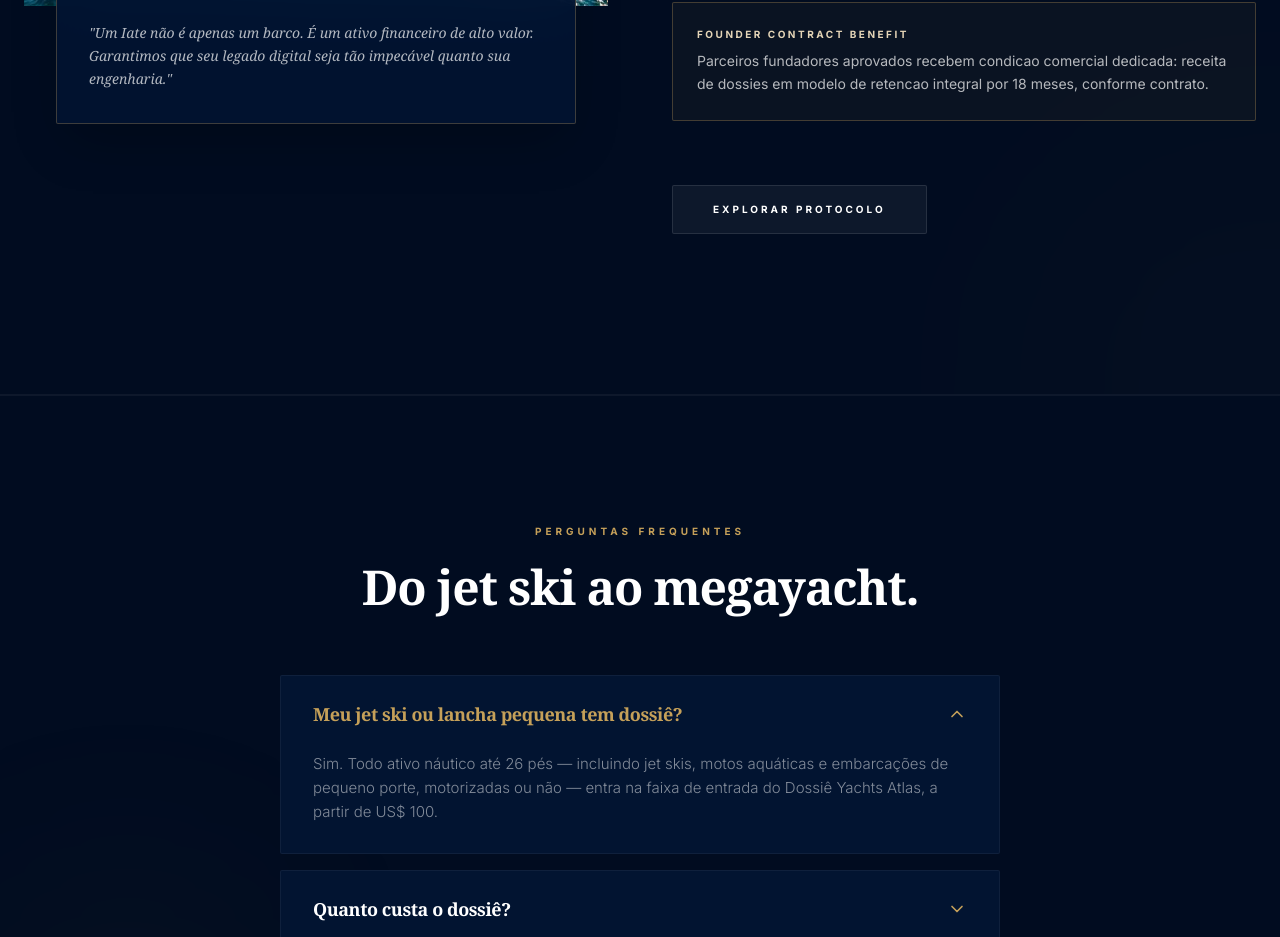
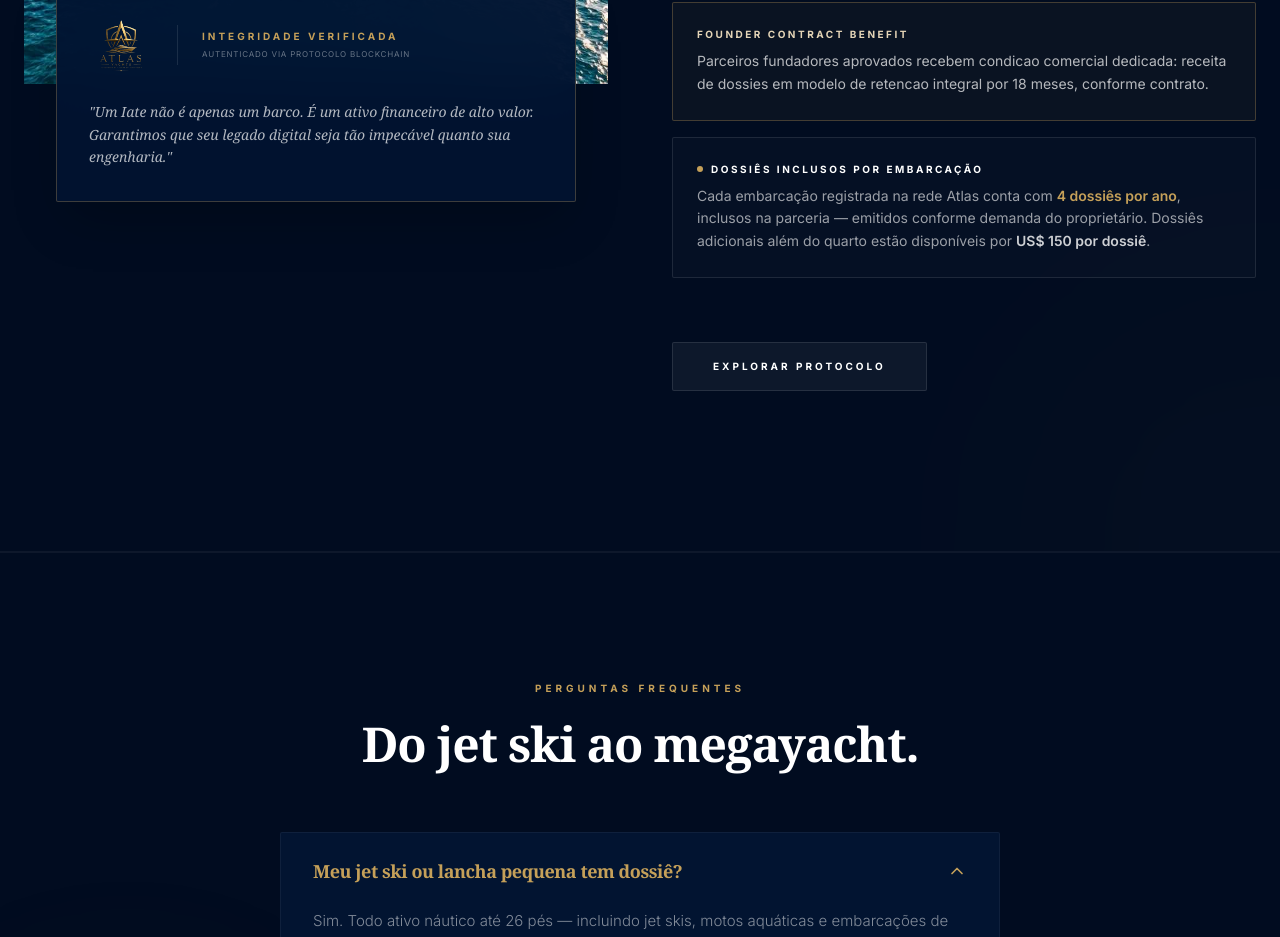
Before and after one commit to Speedpro04/YACHTS-ATLAS-OFICIAL, a React (Vite) app in the folder frontend/: page / in a window 1280 px wide. Shown: the part 7140-8077 px from the top of the page. Built offline with nearby package versions, Linux system fonts and the light colour scheme; no server answers; a web font is replaced by a local one.

Commit message:
feat(lp): adiciona politica de 4 dossies por embarcacao por ano para marinas parceiras no FAQ e na LP

```diff
--- a/frontend/src/pages/LandingPage.tsx
+++ b/frontend/src/pages/LandingPage.tsx
@@ -36,7 +36,7 @@
   },
   {
     q: 'Sou uma marina. Como funciona a parceria?',
-    a: 'A marina integra-se à rede Atlas e passa a oferecer dossiês à sua frota, com condições fundadoras exclusivas. Solicite o credenciamento pelo programa de Marina Parceira.',
+    a: 'A marina integra-se à rede Atlas e passa a oferecer dossiês à sua frota, com condições fundadoras exclusivas. Cada embarcação registrada na rede Atlas conta com 4 dossiês inclusos por ano — emitidos conforme necessidade do proprietário. Caso seja solicitado um 5º ou 6º dossiê no mesmo ano, o valor adicional é de US$ 150 por dossiê. Solicite o credenciamento pelo programa de Marina Parceira.',
   },
 ]
 
@@ -470,6 +470,18 @@
                 </p>
               </div>
 
+              <div className="mt-4 p-6 border border-white/10 bg-white/[0.02] rounded-sm">
+                <p className="text-white text-[10px] font-black uppercase tracking-[0.25em] mb-2 flex items-center gap-2">
+                  <span className="w-1.5 h-1.5 rounded-full bg-[#c5a059] inline-block"></span>
+                  Dossiês Inclusos por Embarcação
+                </p>
+                <p className="text-white/60 text-sm leading-relaxed">
+                  Cada embarcação registrada na rede Atlas conta com{' '}
+                  <span className="text-[#c5a059] font-semibold">4 dossiês por ano</span>, inclusos na parceria — emitidos conforme demanda do proprietário. Dossiês adicionais além do quarto estão disponíveis por{' '}
+                  <span className="text-white/80 font-semibold">US$ 150 por dossiê</span>.
+                </p>
+              </div>
+
               <div className="mt-16">
                  <button className="bg-white/5 hover:bg-[#c5a059] hover:text-[#010c20] border border-white/10 text-white px-10 py-4 rounded-sm text-[10px] font-black uppercase tracking-[0.3em] transition-all">
                    {t('lp.explore_protocol')}
```
